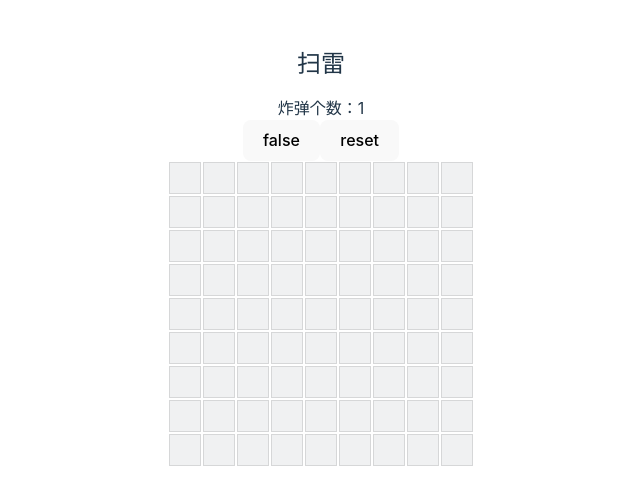
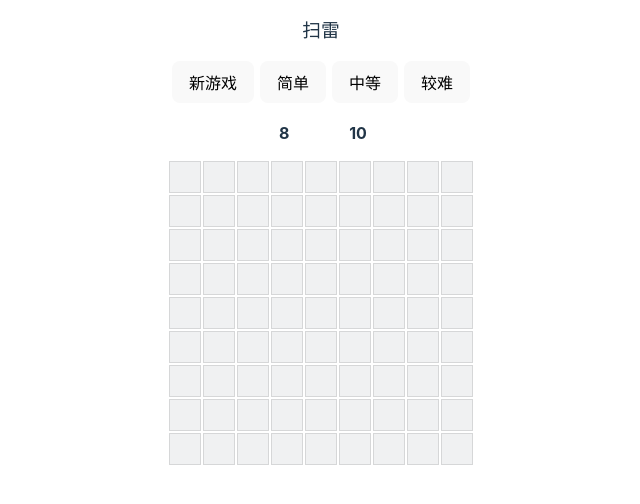
Before and after one commit to zhulandashuiguai/mineSweeper-vue3-try, a Vue app: page / in a window 1280 px wide. Shown: the top 504 px of the page, without its empty margins (319-959 px from the left). Built offline with nearby package versions, Linux system fonts and the light colour scheme; a small style sheet from the web is missing.

Commit message:
完成炸弹和时间

```diff
--- a/src/components/MineBlock.vue
+++ b/src/components/MineBlock.vue
@@ -63,11 +63,15 @@ function getGridClass(item: BlockState) {
 }
 
 .grid {
+  display: flex;
+  justify-content: center;
+  align-items: center;
   min-width: 32px;
   min-height: 32px;
   border: 1px solid rgba(162, 165, 165, 0.347);
   text-align: center;
-  line-height: 32px;
+  /* line-height: 32px; */
+
   font-size: 16px;
   font-weight: 700;
   margin: 1px;
@@ -84,7 +88,7 @@ function getGridClass(item: BlockState) {
 }
 
 .icon-baozha {
-  font-size: 30px;
+  font-size: 25px;
   color: rgba(136, 120, 115, 0.895);
 }
 </style>
--- a/src/composables/logic.ts
+++ b/src/composables/logic.ts
@@ -14,7 +14,12 @@ interface GameState {
   // 是否生成炸弹
   mineGenerate: boolean,
   //输了还是赢了
-  gameState: 'play' | 'win' | 'lose'
+  gameState: 'play' | 'win' | 'lose',
+  //炸弹数量
+  mines: number,
+  //时间
+  startTime: number
+
 }
 
 
@@ -22,20 +27,25 @@ export class GamePlay {
   //游戏状态
   state = ref() as Ref<GameState>
   constructor(public width: number, public height: number, public mines: number) {
-    this.reset()
+    this.reset(width, height, mines)
     // 地雷盘的大小
     // this.width = width
     // this.height = height
     // this.mines = mines
   }
   // 重置游戏
-  reset() {
-    this.state.value = {
-      gameState: 'play',
-      mineGenerate: false,
-      blockBoard: Array.from({ length: this.height }, (_, y) =>
-        Array.from({ length: this.width }, (_, x): BlockState => ({ x, y, adjacentMines: 0, revealed: false })))
-    }
+  reset(width = this.width, height = this.height, mines = this.mines) {
+    this.width = width,
+      this.height = height,
+      this.mines = mines,
+      this.state.value = {
+        gameState: 'play',
+        mineGenerate: false,
+        blockBoard: Array.from({ length: this.height }, (_, y) =>
+          Array.from({ length: this.width }, (_, x): BlockState => ({ x, y, adjacentMines: 0, revealed: false }))),
+        mines: this.mines,
+        startTime: Date.now()
+      }
   }
   get blockBoard() {
     return this.state.value.blockBoard
@@ -56,9 +66,7 @@ export class GamePlay {
       const x = this.randomInt(0, this.width - 1)
       const y = this.randomInt(0, this.height - 1)
       const block = state[y][x]
-      if (Math.abs(initalItem.x - block.x) <= 1)
-        return false
-      if (Math.abs(initalItem.y - block.y) <= 1)
+      if (Math.abs(initalItem.x - block.x) <= 1 && Math.abs(initalItem.y - block.y) <= 1)
         return false
       if (block.mine == true)
         return false
@@ -143,6 +151,11 @@ export class GamePlay {
   }
   // 鼠标右键事件
   rightClick(item: BlockState) {
+    let flagCount = this.blockBoard.flat().reduce((a, b) => a + (b.flag ? 1 : 0), 0)
+    if (flagCount == this.mines) {
+      // 点到的不是旗子
+      if (!item.flag) return
+    }
     if (this.state.value.gameState !== 'play') return
     if (item.revealed || !this.state.value.mineGenerate) return
     item.flag = !item.flag
--- a/src/pages/index.vue
+++ b/src/pages/index.vue
@@ -1,26 +1,45 @@
 <script setup lang="ts">
-import { isDev, toggleDev } from '@/composables/index'
 import MineBlock from '@/components/MineBlock.vue'
 import { GamePlay } from '@/composables/logic'
-import { useStorage } from '@vueuse/core'
+import { useNow, useStorage } from '@vueuse/core'
 import confetti from '@/components/confetti.vue'
-let play = new GamePlay(9, 9, 1)
+let play = new GamePlay(9, 9, 10)
 //持久化
 useStorage('gameState', play.state)
 const state = computed(() => play.blockBoard)
 watchEffect(() => {
   play.checkGameState()
 })
+
+let now = useNow()
+let time = computed(() => {
+  return ((+now.value - +play.state.value.startTime) / 1000).toFixed(0)
+})
+
+let mineRest = computed(() => {
+  if (!play.state.value.mineGenerate) { return play.mines }
+  let mineCount = play.blockBoard.flat().reduce((a, b) => a + (b.mine ? 1 : 0) - (b.flag ? 1 : 0), 0)
+  return mineCount
+})
+
+
+
 </script>
 <template>
+  <h3>扫雷</h3>
   <div>
-   <div class="title">
-     <h2>扫雷</h2>
-    <div>炸弹个数：{{ play.mines }}</div>
-    <!-- <div>{{ gameState }}</div> -->
-    <button @click="toggleDev()">{{ isDev }}</button>
-    <button @click="play.reset()">reset</button>
-   </div>
+
+  <div class="btn">
+    <!-- <button class="btn-dev btn-in" @click="toggleDev()">{{ isDev }}</button> -->
+    <button class="btn-new btn-in" @click="play.reset()">新游戏</button>
+    <button class="btn-in" @click="play.reset(9, 9, 10)">简单</button>
+    <button class="btn-in" @click="play.reset(16, 16, 40)">中等</button>
+    <button class="btn-in" @click="play.reset(30, 16, 99)">较难</button>
+  </div>
+  <div class="middle">
+    <div class="mid"><div class="iconfont icon-line_jishiqi"></div> &nbsp;{{ time }}</div>
+    <div class="mid"><div class="iconfont icon-baozha"></div>&nbsp;{{ mineRest }}</div>
+  </div>
     <div class="horizon" v-for="(row, y) in state" :key="y">
           <MineBlock v-for="(block, x) in row" :key="x"
           :block="block"
@@ -34,6 +53,37 @@ watchEffect(() => {
 <style scoped lang="less">
 .horizon {
   display: flex;
-  overflow: auto;
+  justify-content: center;
+}
+
+.btn {
+  margin: 18px;
+
+  .btn-in {
+    margin: 0 3px;
+  }
+}
+
+.middle {
+  display: flex;
+  justify-content: center;
+  margin-bottom: 15px;
+  font-weight: 700;
+}
+
+.mid {
+  margin: 0 28px;
+  display: flex;
+  justify-content: center;
+  align-items: center;
+}
+
+.icon-line_jishiqi {
+  font-size: 25px;
+  // padding-top: 5px;
+}
+
+.icon-baozha {
+  font-size: 30px;
 }
 </style>
--- a/src/style.css
+++ b/src/style.css
@@ -1,4 +1,4 @@
-@import url(https://at.alicdn.com/t/c/font_3624334_nejsmmctd9s.css?spm=a313x.7781069.1998910419.53&file=font_3624334_nejsmmctd9s.css);
+@import url(https://at.alicdn.com/t/c/font_3624334_6wnpx8kdl1l.css?spm=a313x.7781069.1998910419.53&file=font_3624334_6wnpx8kdl1l.css);
 :root {
     font-family: Inter, Avenir, Helvetica, Arial, sans-serif;
     font-size: 16px;
@@ -44,7 +44,7 @@ h1 {
 button {
     border-radius: 8px;
     border: 1px solid transparent;
-    padding: 0.6em 1.2em;
+    padding: 0.5em 1em;
     font-size: 1em;
     font-weight: 500;
     font-family: inherit;
@@ -54,7 +54,7 @@ button {
 }
 
 button:hover {
-    border-color: #646cff;
+    border-color: #616268;
 }
 
 button:focus,
@@ -69,7 +69,7 @@ button:focus-visible {
 #app {
     max-width: 1280px;
     margin: 0 auto;
-    padding: 2rem;
+    /* padding: 2rem; */
     text-align: center;
 }
 
```
